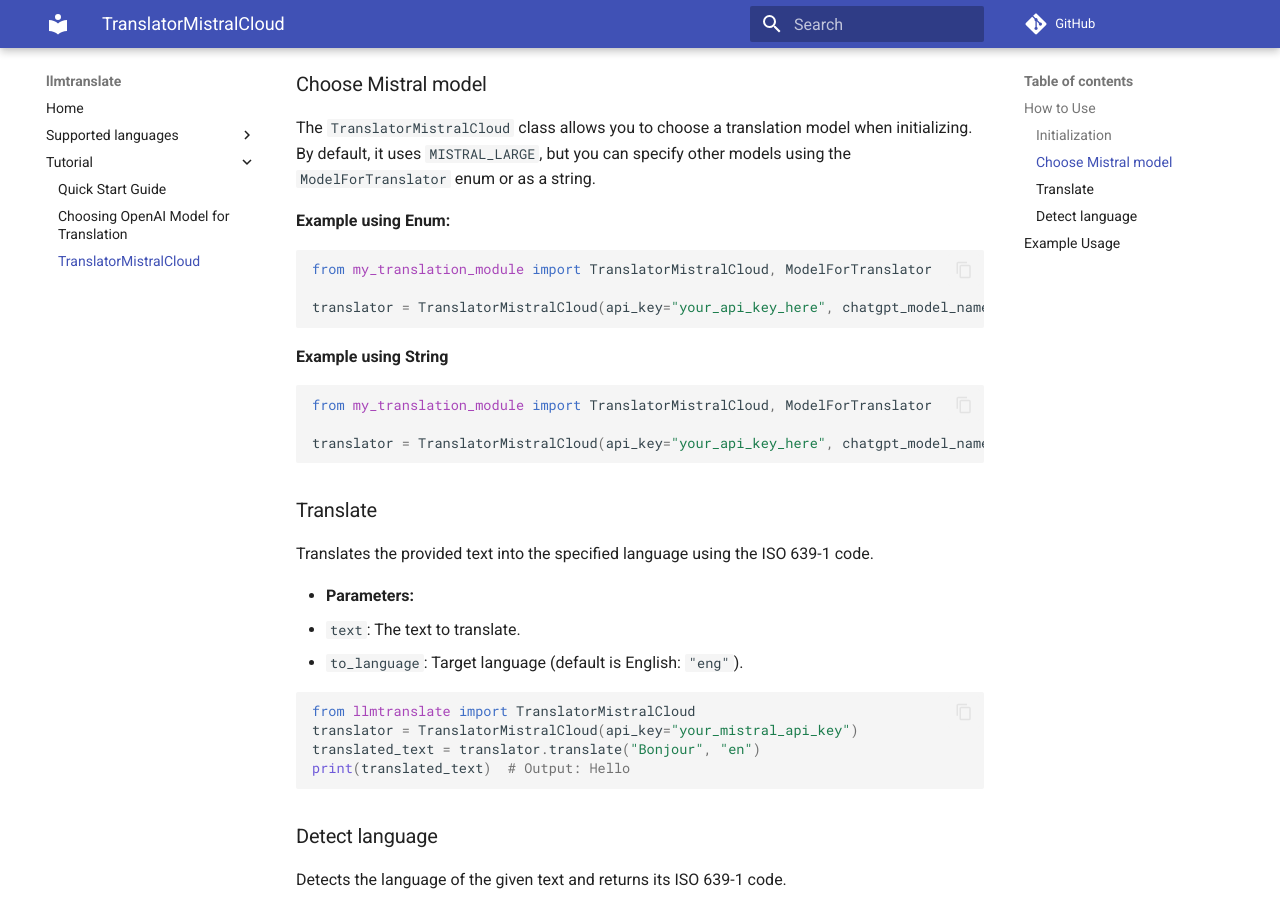
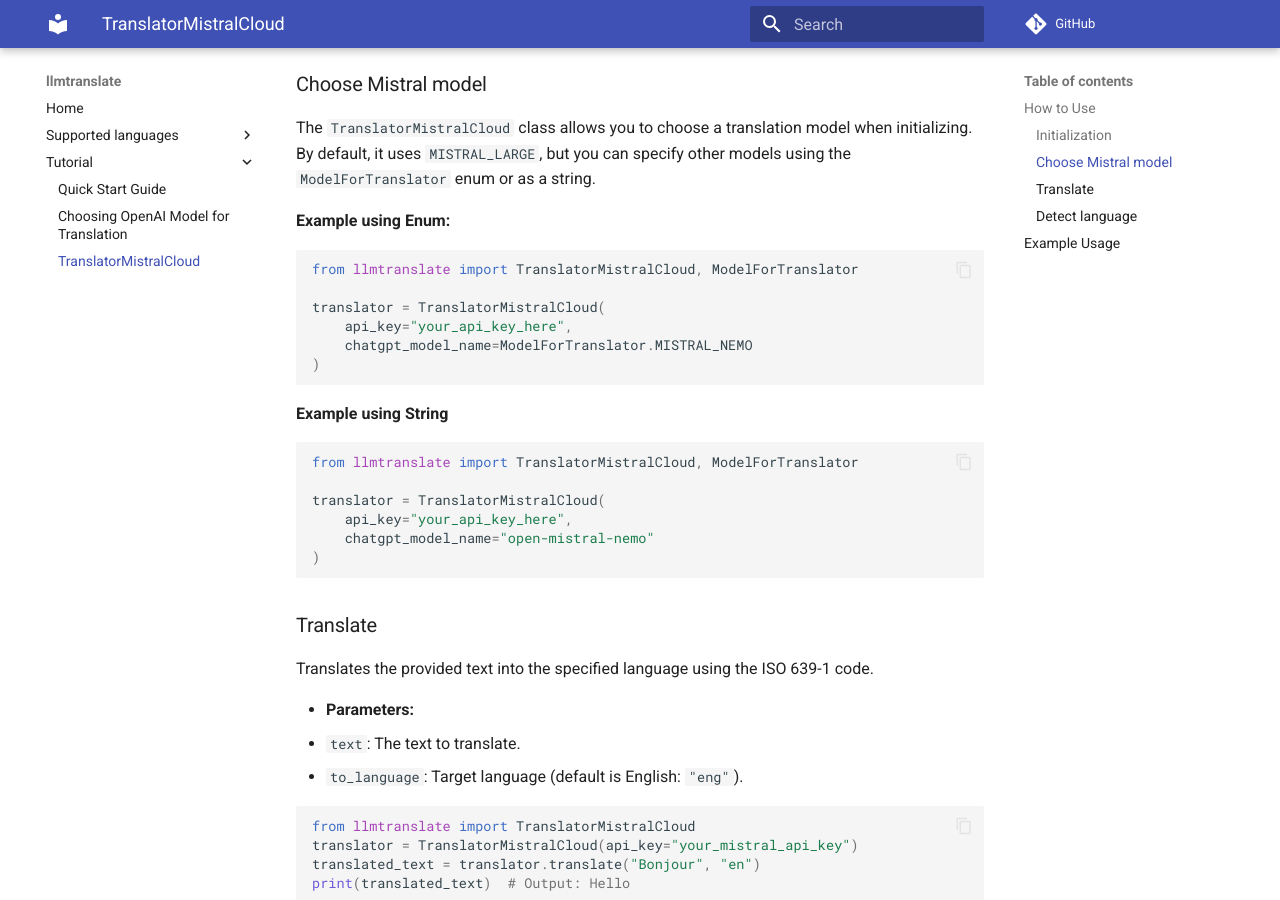
Before and after one commit to adam-pawelek/llmtranslate, an MkDocs documentation site: the page built from docs/docs/Tutorial/TranslatorMistralCloud.md, in a window 1280 px wide and 900 px high, scrolled down 546 px. Built offline with MkDocs 1.6.1 and Material for MkDocs 9.7.7, drawn with Linux system fonts in a browser that asks for light colours; comment, search, counter and statistics services are not loaded.

Commit message:
docs update

````diff
--- a/docs/docs/Tutorial/TranslatorMistralCloud.md
+++ b/docs/docs/Tutorial/TranslatorMistralCloud.md
@@ -22,16 +22,22 @@
 
 **Example using Enum:**
 ```python
-from my_translation_module import TranslatorMistralCloud, ModelForTranslator
+from llmtranslate import TranslatorMistralCloud, ModelForTranslator
 
-translator = TranslatorMistralCloud(api_key="your_api_key_here", chatgpt_model_name=ModelForTranslator.MISTRAL_NEMO)
+translator = TranslatorMistralCloud(
+    api_key="your_api_key_here",
+    chatgpt_model_name=ModelForTranslator.MISTRAL_NEMO
+)
 ```
 
 **Example using String**
 ```python
-from my_translation_module import TranslatorMistralCloud, ModelForTranslator
+from llmtranslate import TranslatorMistralCloud, ModelForTranslator
 
-translator = TranslatorMistralCloud(api_key="your_api_key_here", chatgpt_model_name="open-mistral-nemo")
+translator = TranslatorMistralCloud(
+    api_key="your_api_key_here",
+    chatgpt_model_name="open-mistral-nemo"
+)
 
 ```
 
--- a/pyproject.toml
+++ b/pyproject.toml
@@ -1,6 +1,6 @@
 [tool.poetry]
 name = "llmtranslate"
-version = "0.3.10"
+version = "0.3.11"
 description = "A Python library for language detection and translation using OpenAI's GPT-4o."
 authors = ["Adam Pawelek <adam.pwk@outlook.com>"]
 readme = "README.md"
````
